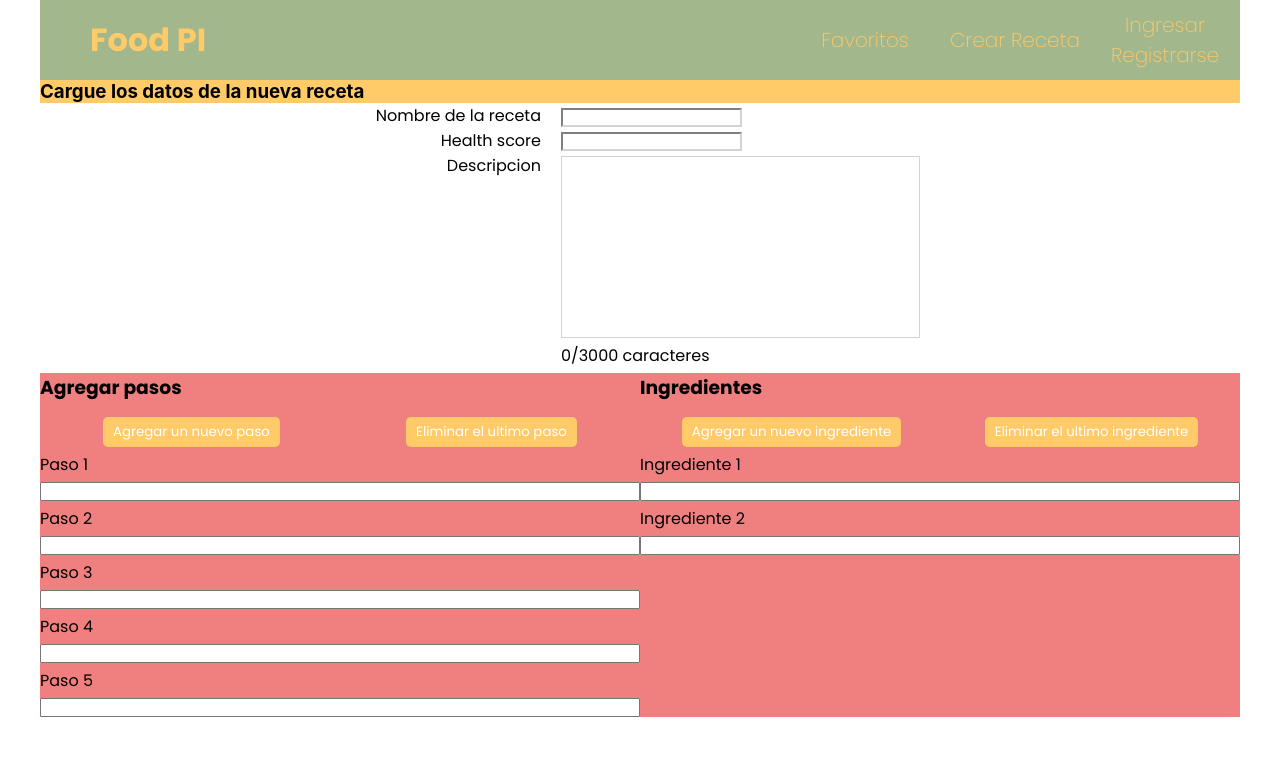
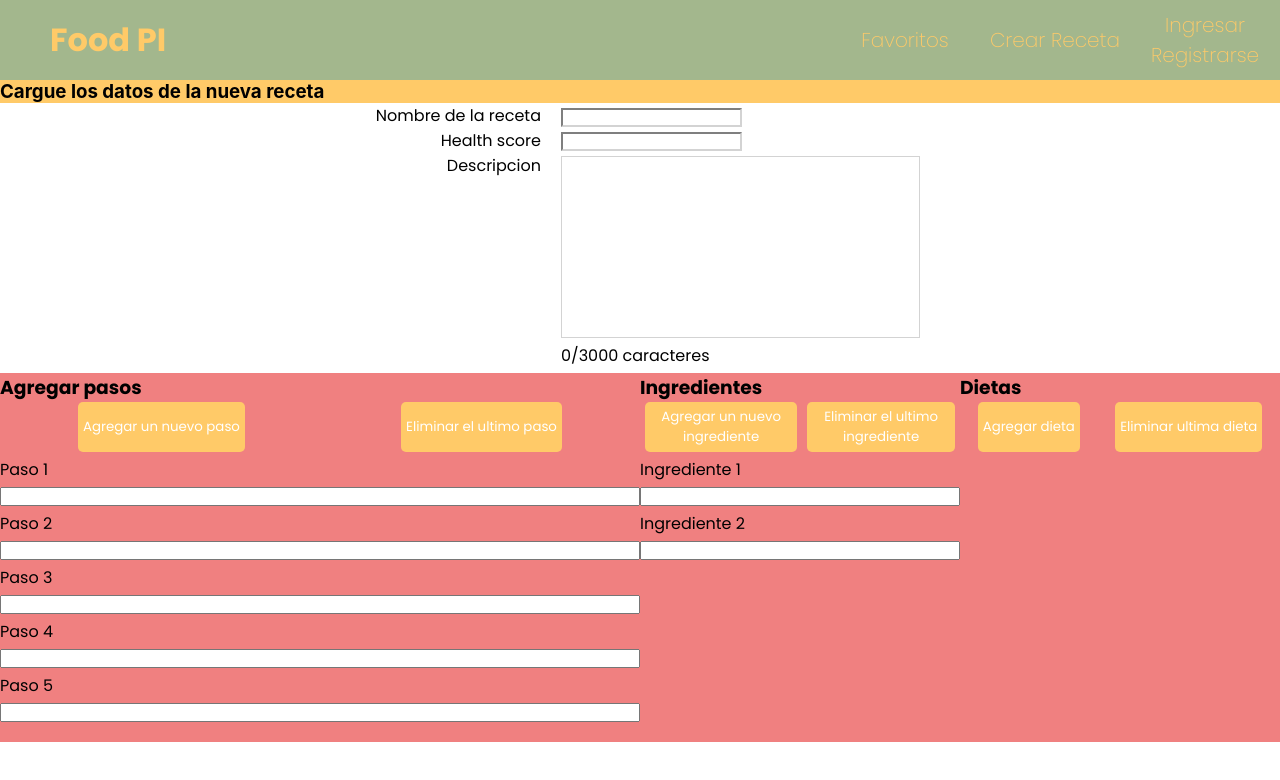
Before and after one commit to mmachu/PI-Henry, a React (Create React App) app in the folder client/: page /createRecipe in a window 1280 px wide. Shown: the top 780 px of the page. Built offline with nearby package versions, Linux system fonts and the light colour scheme.

Commit message:
hechos los steps, ingredientes y dietas

```diff
--- a/client/src/Components/CreateRecipe/CreateRecipe.js
+++ b/client/src/Components/CreateRecipe/CreateRecipe.js
@@ -1,8 +1,11 @@
 import React, { useState, useEffect } from "react";
 import { NavLink } from "react-router-dom";
+import { useSelector, useDispatch } from "react-redux";
+import { loadDiets } from "../../Actions/actions.js";
 import styles from "./createrecipe.module.css";
 import Navigation from "../Navigation/Navigation.js";
 import ErrorModal from "../ErrorModal/ErrorModal.js";
+const axios = require("axios").default;
 
 const CreateRecipe = () => {
   const [steps, setSteps] = useState([
@@ -16,8 +19,26 @@ const CreateRecipe = () => {
     { number: 0, ingredient: "" },
     { number: 1, ingredient: "" },
   ]);
+  const [diets, setDiets] = useState([]);
   const [isOpen, setIsOpen] = useState(false);
   const [error, setError] = useState("");
+  const dispatch = useDispatch();
+  const allDiets = useSelector((state) => state.diets);
+
+  console.log(diets);
+
+  // useEffect(async () => {
+  //   await axios
+  //     .get("http://localhost:3001/diets")
+  //     .then((response) => {
+  //       let dbDiets = [];
+  //       response.data.map((diet) => dbDiets.push(diet.name));
+  //       dispatch(loadDiets(dbDiets));
+  //     })
+  //     .catch((err) => {
+  //       console.log(err);
+  //     });
+  // }, []);
 
   const handleStepChange = (e, stepNumber) => {
     const newSteps = [...steps];
@@ -46,6 +67,12 @@ const CreateRecipe = () => {
     setIngredients([...newIngredients]);
   };
 
+  const handleAddDiet = () => {
+    const newDiets = [...diets];
+    newDiets.push("");
+    setDiets([...newDiets]);
+  };
+
   const handleRemoveStep = () => {
     if (steps.length <= 5) {
       setIsOpen(true);
@@ -57,7 +84,7 @@ const CreateRecipe = () => {
     }
   };
 
-  const handleDeleteIngredient = () => {
+  const handleRemoveIngredient = () => {
     if (ingredients.length <= 2) {
       setIsOpen(true);
       setError("Se necesitan al menos 2 ingredientes en la receta");
@@ -66,6 +93,13 @@ const CreateRecipe = () => {
       newIngredients.pop();
       setIngredients([...newIngredients]);
     }
+  };
+
+  const handleRemoveDiet = () => {
+    if (diets.length === 0) return;
+    const newDiets = [...diets];
+    newDiets.pop();
+    setDiets([...newDiets]);
   };
 
   const showSteps = () => {
@@ -103,6 +137,20 @@ const CreateRecipe = () => {
         </div>
       );
     });
+  };
+
+  const showDiets = () => {
+    if (diets.length > 0) {
+      return diets.map((diet, i) => {
+        return (
+          <select key={i} name="dietas">
+            {allDiets.map((diet) => {
+              return <option value={diet}>{diet}</option>;
+            })}
+          </select>
+        );
+      });
+    }
   };
 
   return (
@@ -144,10 +192,18 @@ const CreateRecipe = () => {
               <div className={styles.stepsContainer}>
                 <h3>Agregar pasos</h3>
                 <div className={styles.buttonContainer}>
-                  <button type="button" onClick={handleAddStep}>
+                  <button
+                    className={styles.button}
+                    type="button"
+                    onClick={handleAddStep}
+                  >
                     Agregar un nuevo paso
                   </button>{" "}
-                  <button type="button" onClick={handleRemoveStep}>
+                  <button
+                    className={styles.button}
+                    type="button"
+                    onClick={handleRemoveStep}
+                  >
                     Eliminar el ultimo paso
                   </button>
                 </div>
@@ -156,15 +212,45 @@ const CreateRecipe = () => {
               <div className={styles.ingredientsContainer}>
                 <h3>Ingredientes</h3>
                 <div className={styles.buttonContainer}>
-                  <button type="button" onClick={handleAddIngredient}>
+                  <button
+                    className={styles.button}
+                    type="button"
+                    onClick={handleAddIngredient}
+                  >
                     Agregar un nuevo ingrediente
                   </button>
-                  <button type="button" onClick={handleDeleteIngredient}>
+                  <button
+                    className={styles.button}
+                    type="button"
+                    onClick={handleRemoveIngredient}
+                  >
                     Eliminar el ultimo ingrediente
                   </button>
                 </div>
                 {/* <div className={styles.ingredient}> */}
                 {showIngredients()}
+                {/* </div> */}
+              </div>
+              <div className={styles.ingredientsContainer}>
+                <h3>Dietas</h3>
+                <div className={styles.buttonContainer}>
+                  <button
+                    className={styles.button}
+                    type="button"
+                    onClick={handleAddDiet}
+                  >
+                    Agregar dieta
+                  </button>
+                  <button
+                    className={styles.button}
+                    type="button"
+                    onClick={handleRemoveDiet}
+                  >
+                    Eliminar ultima dieta
+                  </button>
+                </div>
+                {/* <div className={styles.ingredient}> */}
+                {showDiets()}
                 {/* </div> */}
               </div>
             </div>
--- a/client/src/Components/CreateRecipe/createrecipe.module.css
+++ b/client/src/Components/CreateRecipe/createrecipe.module.css
@@ -5,7 +5,7 @@ textarea {
 }
 
 .container {
-  max-width: 1200px;
+  max-width: 1400px;
   width: 100%;
   height: 100%;
   margin: 0px auto 0px auto;
@@ -26,7 +26,7 @@ textarea {
 }
 
 .formStyle {
-  min-width: 1200px;
+  min-width: 100%;
   display: flex;
   align-items: center;
   justify-content: center;
@@ -84,18 +84,38 @@ textarea {
 }
 
 .stepsContainer {
+  display: flex;
+  flex-direction: column;
   width: 50%;
+  padding-bottom: 20px;
 }
 
 .ingredientsContainer {
-  width: 50%;
+  display: flex;
+  flex-direction: column;
+  width: 25%;
+  padding-bottom: 20px;
 }
 
 .buttonContainer {
   display: flex;
   flex-direction: row;
   width: 100%;
+  height: 50px;
   justify-content: space-around;
+}
+
+.button {
+  background-color: var(--yellow);
+  font-family: var(--fontPoppins);
+  color: white;
+  border: none;
+  padding: 3px 5px;
+  margin: 0px 5px;
+  width: auto;
+
+  border-radius: 5px;
+  height: 100%;
 }
 
 .step {
--- a/client/src/Components/Login/Login.jsx
+++ b/client/src/Components/Login/Login.jsx
@@ -13,7 +13,9 @@ const Login = ({ intervalID }) => {
       <input type="text" className={styles.inputMain} />
       <label>Contraseña</label>
       <input type="password" className={styles.inputMain} />
-      <button tpye="submit">Ingresar</button>
+      <button className={styles.button} type="submit">
+        Ingresar
+      </button>
       <h4>
         O ingresar sin usuario haciendo click{" "}
         {
--- a/client/src/Components/Main/Main.jsx
+++ b/client/src/Components/Main/Main.jsx
@@ -56,9 +56,9 @@ const Main = () => {
       <div className={styles.styleSetter}>
         <div className={styles.textContainer}>
           {/* <NavLink to="/index" style={{ textDecoration: "none", margin: "0px" }}> */}
-          <h2>Food PI</h2>
+          <h2 className={styles.h2}>Food PI</h2>
           <p className={styles.activites1}>En esta pagina podras:</p>
-          <ul>
+          <ul className={styles.ul}>
             <li className={styles.activities2}>
               <MdSearch /> - Buscar recetas
             </li>
--- a/client/src/Components/Main/main.module.css
+++ b/client/src/Components/Main/main.module.css
@@ -10,7 +10,7 @@
   padding: 0;
 }
 
-h2 {
+.h2 {
   text-transform: uppercase;
   font-size: clamp(3rem, 5vw + 0.5rem, 5rem);
   line-height: 0.9;
@@ -25,7 +25,7 @@ h2 {
   color: var(--yellow);
 }
 
-ul {
+.ul {
   list-style: none;
   color: var(--yellow);
 }
@@ -40,7 +40,7 @@ h4 {
   margin: 10px 0px;
 }
 
-button {
+.button {
   margin: 15px 0px 0px 0px;
   border: none;
   border-style: none;
--- a/client/src/Components/RecipeSearch/recipesearch.module.css
+++ b/client/src/Components/RecipeSearch/recipesearch.module.css
@@ -52,6 +52,14 @@
   /* padding: 7px 10px; */
   border-radius: 0;
   height: 100%;
+  /* margin: 15px 0px 0px 0px; */
+  border: none;
+  border-style: none;
+  border-radius: 5px;
+  padding: 5px 10px;
+  background-color: var(--yellow);
+  color: white;
+  font-family: "Poppins", sans-serif;
 }
 
 .filterInput {
--- a/client/src/Components/Register/Register.jsx
+++ b/client/src/Components/Register/Register.jsx
@@ -10,7 +10,9 @@ const Register = () => {
       <input type="text" className={styles.inputMain} />
       <label>Contraseña</label>
       <input type="password" className={styles.inputMain} />
-      <button tpye="submit">Registrarme</button>
+      <button className={styles.button} type="submit">
+        Registrarme
+      </button>
     </>
   );
 };
```
Also changed, not shown: 1 other file (tests, documents, lock files or other folders).
